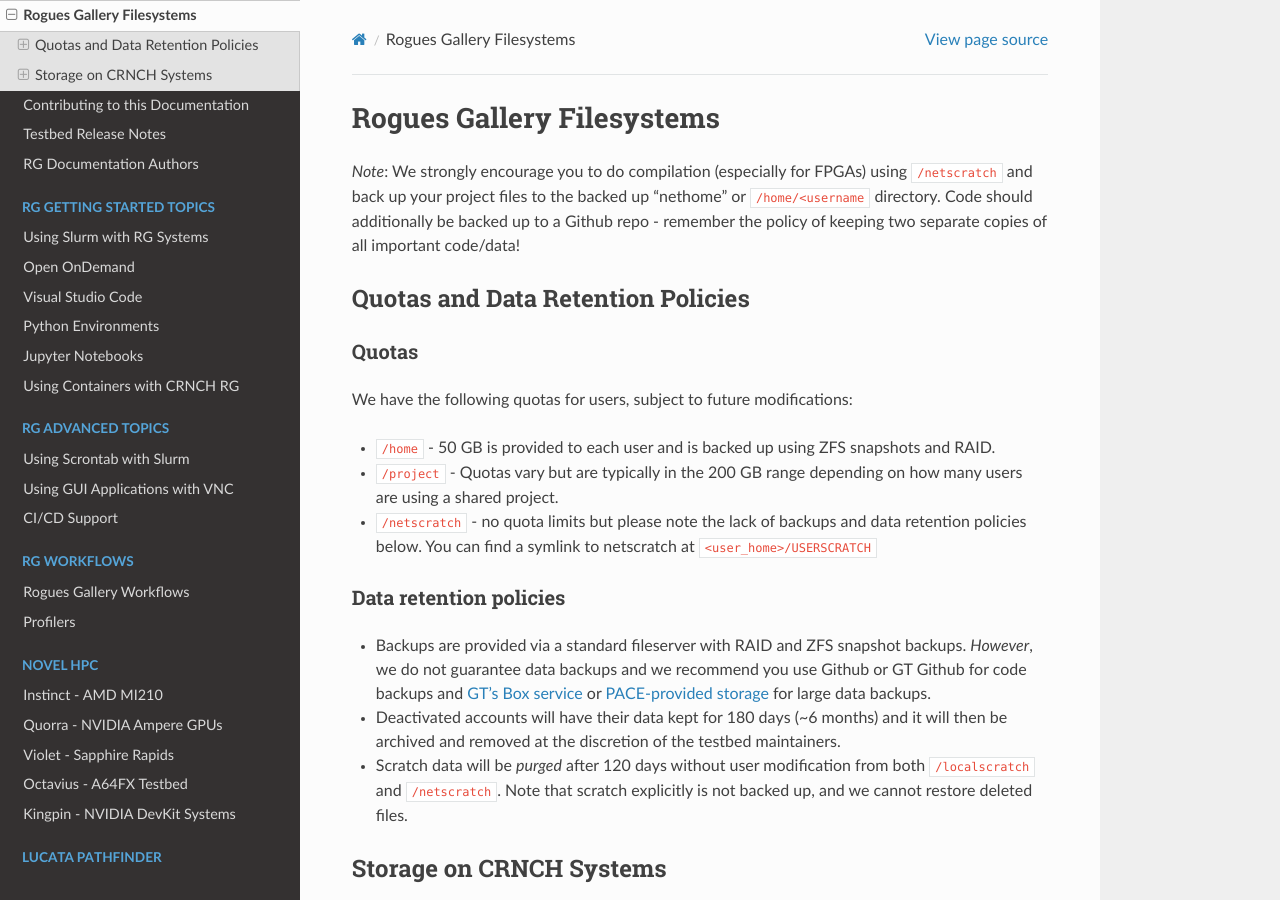
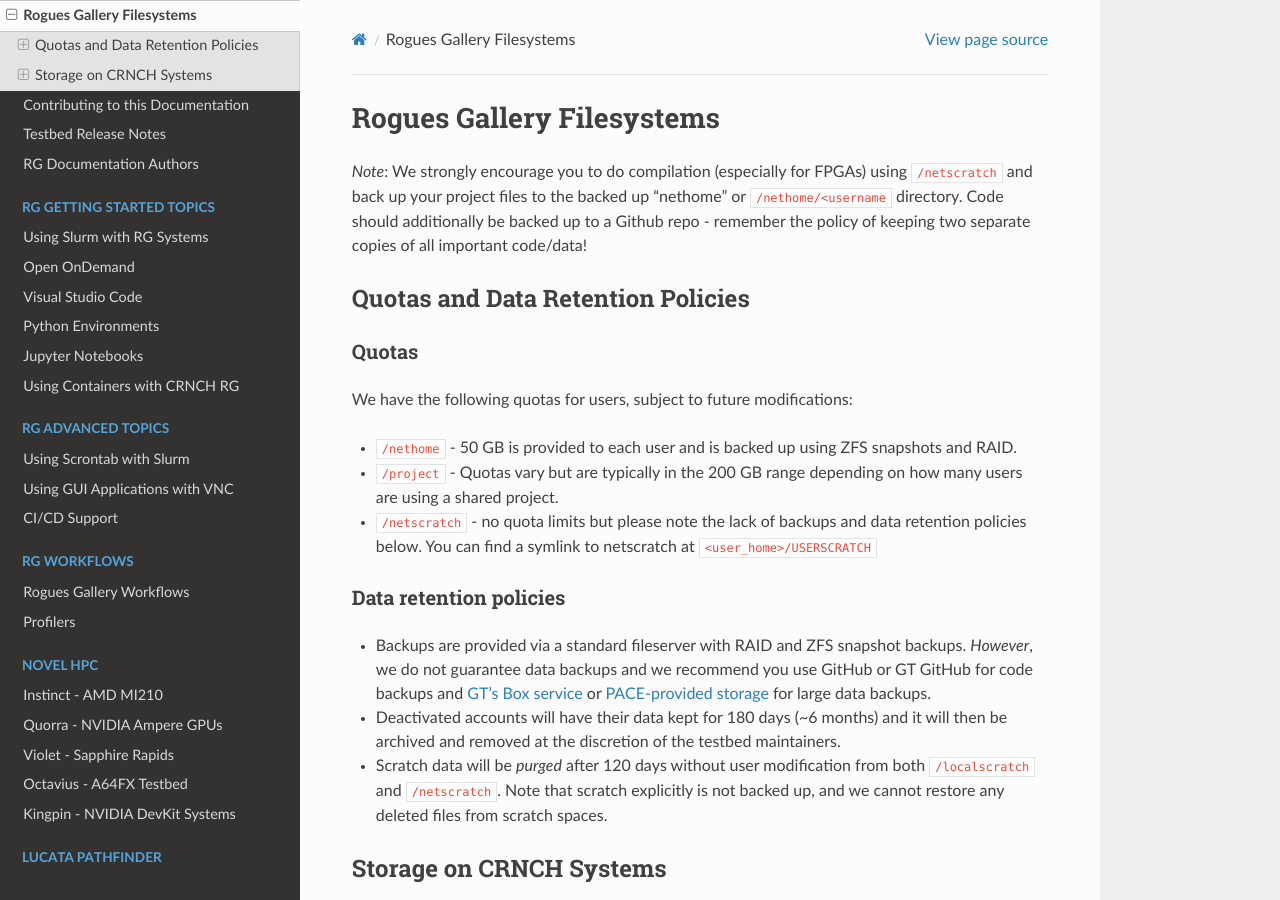
Before and after one commit to gt-crnch-rg/read-the-docs, a Sphinx documentation site: the page built from docs/general/rg-filesystems.rst, in a window 1280 px wide and 900 px high. Built offline with Sphinx 7.4.7 and the Read the Docs theme 3.1.0, drawn with Linux system fonts in a browser that asks for light colours; pages that are not in the unit, such as notebooks, are missing from menus.

Commit message:
Update rg-filesystems.rst
Updated filesystems page to clarify home versus nethome and fix some types.

```diff
--- a/docs/general/rg-filesystems.rst
+++ b/docs/general/rg-filesystems.rst
@@ -4,7 +4,7 @@ Rogues Gallery Filesystems
 
 *Note*: We strongly encourage you to do compilation (especially for
 FPGAs) using ``/netscratch`` and back up your project files to the
-backed up "nethome" or ``/home/<username`` directory. Code should
+backed up "nethome" or ``/nethome/<username`` directory. Code should
 additionally be backed up to a Github repo - remember the policy of
 keeping two separate copies of all important code/data!
 
@@ -16,7 +16,7 @@ Quotas
 
 We have the following quotas for users, subject to future modifications:
 
--  ``/home`` - 50 GB is provided to each user and is backed up using ZFS
+-  ``/nethome`` - 50 GB is provided to each user and is backed up using ZFS
    snapshots and RAID.
 
 -  ``/project`` - Quotas vary but are typically in the 200 GB range
@@ -30,7 +30,7 @@ Data retention policies
 
 -  Backups are provided via a standard fileserver with RAID and ZFS
    snapshot backups. *However*, we do not guarantee data backups and we
-   recommend you use Github or GT Github for code backups and `GT's Box
+   recommend you use GitHub or GT GitHub for code backups and `GT's Box
    service <https://gatech.account.box.com/login>`__ or `PACE-provided
    storage <https://docs.pace.gatech.edu/storage/storage_guide/>`__ for
    large data backups.
@@ -42,7 +42,7 @@ Data retention policies
 -  Scratch data will be *purged* after 120 days without user
    modification from both ``/localscratch`` and ``/netscratch``. Note
    that scratch explicitly is not backed up, and we cannot restore
-   deleted files.
+   any deleted files from scratch spaces.
 
 Storage on CRNCH Systems
 ========================
```
